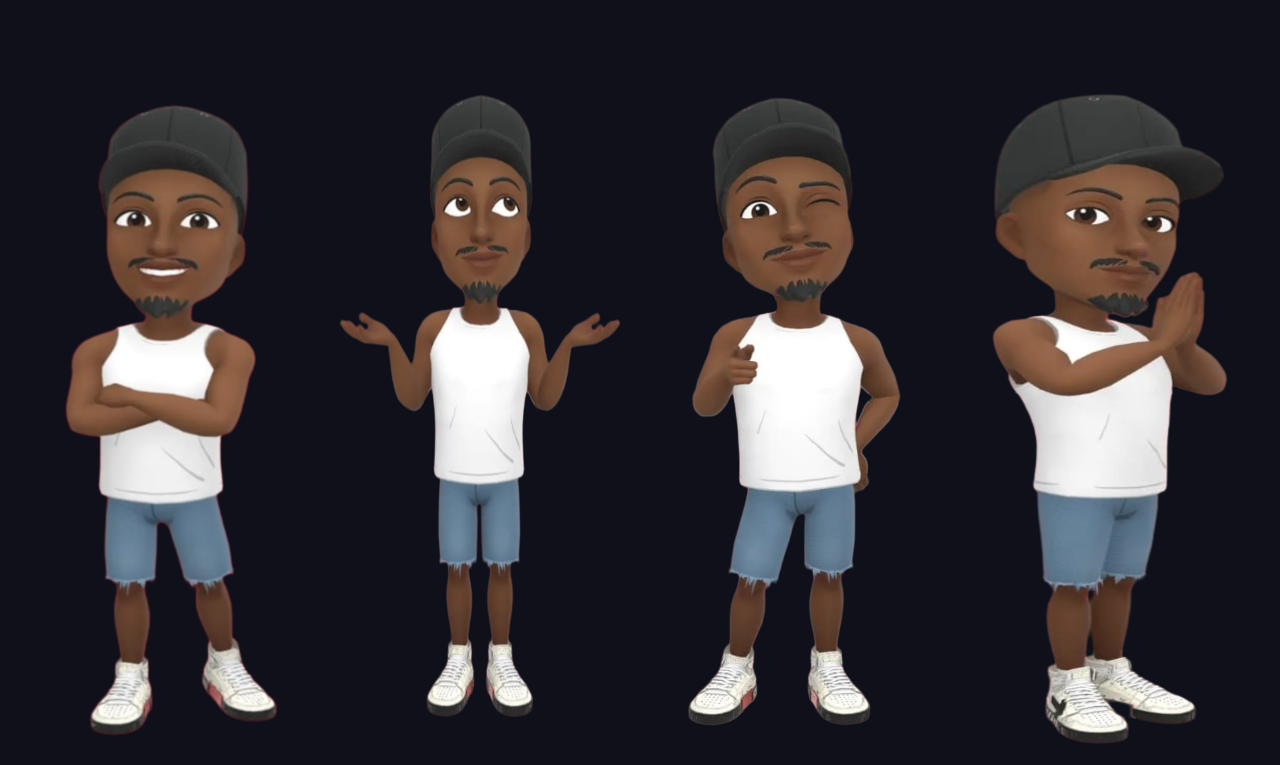
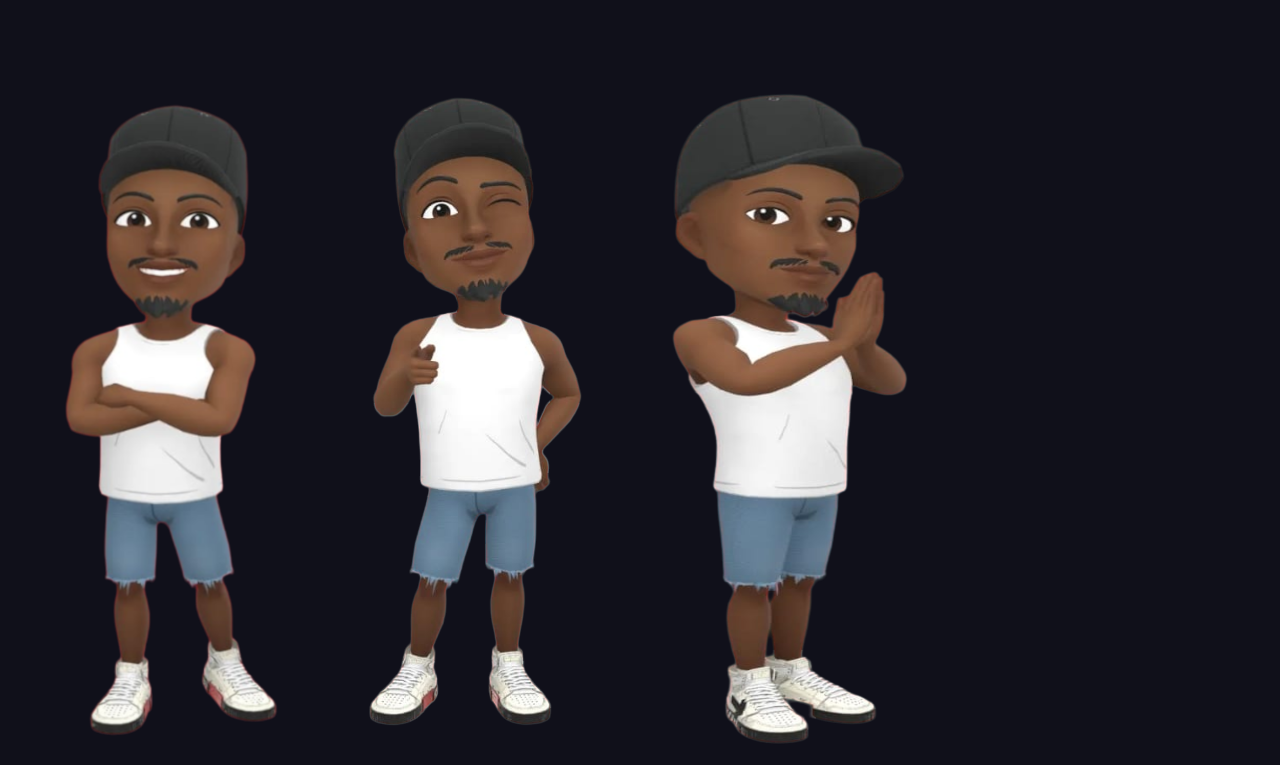
Before and after one commit to edivanalves/My-portifolio-profissional, a plain HTML site: page index.html in a window 1280 px wide. Shown: the part 2974-3739 px from the top of the page. Drawn offline with nearby package versions, Linux system fonts and the light colour scheme; grey boxes are pictures that could not be loaded.

Commit message:
removida imagens

```diff
--- a/index.html
+++ b/index.html
@@ -401,7 +401,7 @@ importantes na minha vida.
 <!--Trabalhos Recentes-->
          </section>
          <img src="imagens/braços cruzados.png" alt="">
-         <img src="imagens/eu nao sei.png" alt="">
+
          <img src="imagens/eu piscando o olho.png" alt="">
          <img src="imagens/eu rezando.png" alt="">
 
```
